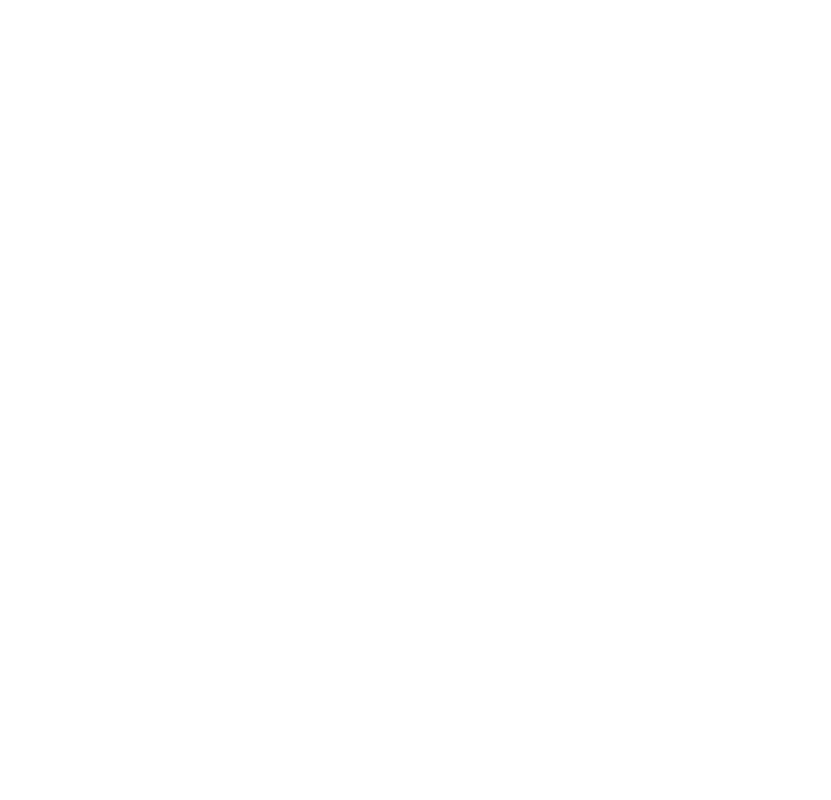
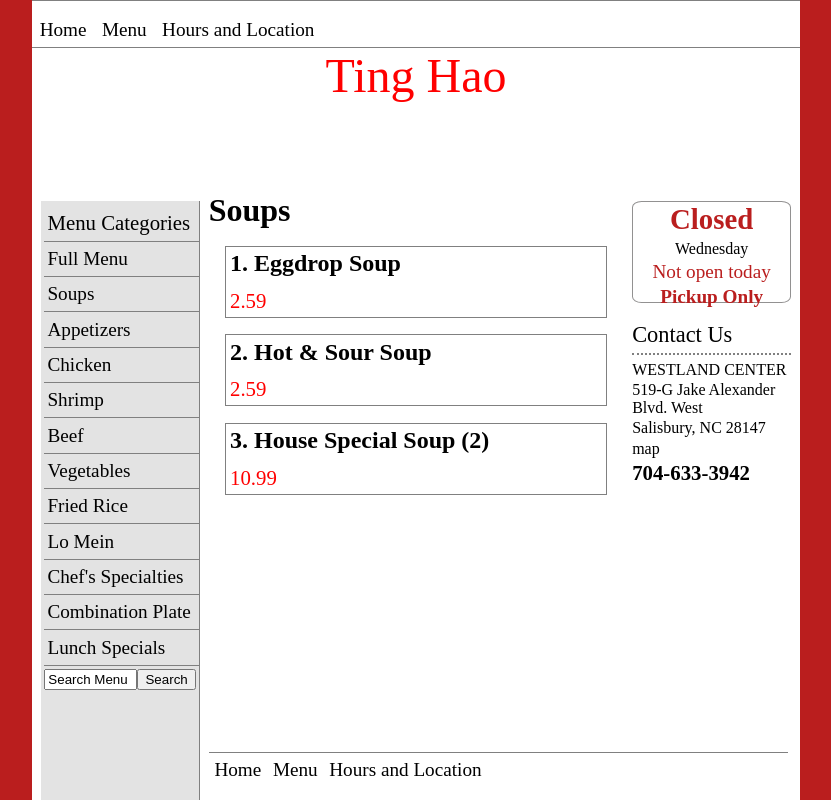
Before and after one commit to pongpwner/ting-hao, a plain HTML site: page src/menu.html in a window 1280 px wide. Shown: the whole page, without its empty margins (224-1055 px from the left). Drawn offline with Linux system fonts and the light colour scheme.

Commit message:
added menu page

```diff
--- a/src/menu.html
+++ b/src/menu.html
@@ -2,9 +2,101 @@
 <html lang="en">
   <head>
     <meta charset="UTF-8" />
-    <meta http-equiv="X-UA-Compatible" content="IE=edge" />
     <meta name="viewport" content="width=device-width, initial-scale=1.0" />
-    <title>Document</title>
+    <title>Ting Hao</title>
+    <link href="styles.css" rel="stylesheet" />
   </head>
-  <body></body>
+  <body>
+    <div class="pageContainer">
+      <header class="pageHeader">
+        <a href="index.html" class=" desktopNav desktop">Home</a>
+        <a href="menu.html" class="desktopNav desktop">Menu</a>
+        <a class="desktopNav desktop">Hours and Location</a>
+
+        <button type="button" class="mobileNav mobile" onClick="openMobileNav()">Nav</button>
+
+
+        <p class="mobileNav mobile">Ting Hao - Salisbury</p>
+        <button class="searchMenu mobileNav mobile">=</button>
+      </header>
+      <div class="mobileNav mobileNavBar mobile">
+        <button type="button" onClick="closeMobileNav()" class="mobile mobileNav mobileNavBarItem mobileNavClose">X</button>
+        <a class="mobileNav mobileNavBarItem mobile" onClick="closeMobileNav()" href="./index.html">Home</a>
+        <a class="mobileNav mobileNavBarItem mobile">Menu</a>
+        <a class="mobileNav mobileNavBarItem mobile">Hours and Location</a>
+      </div>
+      <div class="headerPicture">Ting Hao</div>
+      <div class="menuNavigation">
+        <button class="menuButton mobile" type="button" onClick="mobileMenuNav()">Menu Categories     +</button>
+      <div class="menuCategory desktop">Menu Categories</div>
+      <div class="menuNav">
+        <a href="" class="menuNavCat">Full Menu</a>
+        <a href="" class="menuNavCat">Soups</a>
+        <a href="" class="menuNavCat">Appetizers</a>
+        <a href="" class="menuNavCat">Chicken</a>
+        <a href="" class="menuNavCat">Shrimp</a>
+        <a href="" class="menuNavCat">Beef</a>
+        <a href="" class="menuNavCat">Vegetables</a>
+        <a href="" class="menuNavCat">Fried Rice</a>
+        <a href="" class="menuNavCat">Lo Mein</a>
+        <a href="" class="menuNavCat">Chef's Specialties</a>
+        <a href="" class="menuNavCat">Combination Plate</a>
+        <a href="" class="menuNavCat">Lunch Specials</a>
+      </div>
+        <div class="menuNavSearch">
+          <input value="Search Menu"class="menuNavSearchBar">
+          <button class="menuNavSearchButton">Search</button>
+
+        </div>
+
+
+      </div>
+
+
+        <div class="mainContent">
+            <div class="menuItemContainer">
+                <div class="dishType">Soups</div>
+                <div class="menuItem">
+                    <div class="dishName">1. Eggdrop Soup</div>
+                    <div class="price soupPrice"></div>
+
+                </div>
+                <div class="menuItem">
+                    <div class="dishName">2. Hot & Sour Soup</div>
+                    <div class="price soupPrice"></div>
+
+                </div>
+                <div class="menuItem">
+                    <div class="dishName">3. House Special Soup (2)</div>
+                    <div class="price houseSpecialSoupPrice"></div>
+
+                </div>
+            </div>
+
+      </div>
+      <div class="basicInformation">
+        <p class="infoText"><span class="operation"></span></p>
+        <p class="infoText"><span class="clock"></span></p>
+        <p class="infoText"><span class="operationHours"></span></p>
+        <p class="infoText serviceType">Pickup Only</p>
+      </div>
+      <div class="contactInformation">
+        <p class="infoText contactTitle desktop">Contact Us</p>
+        <p class="infoText adress">WESTLAND CENTER</p>
+        <p class="infoText adress">519-G Jake Alexander Blvd. West</p>
+        <p class="infoText adress">Salisbury, NC 28147</p>
+        <p class="infoText map">map</p>
+
+        <p class="infoText phoneNumber">704-633-3942</p>
+      </div>
+      <footer class="pageFooter">
+        <a href="index.html" class="desktopNav desktop">Home</a>
+        <a href="menu.html" class="desktopNav desktop">Menu</a>
+        <a class="desktopNav desktop">Hours and Location</a>
+      </footer>
+
+    </div>
+
+    <script src=./script.js></script>
+  </body>
 </html>
--- a/src/styles.css
+++ b/src/styles.css
@@ -60,6 +60,13 @@ body {
   padding: 2%;
   background-color: white;
 }
+.menuNavCat {
+  text-decoration: none;
+  border-bottom: 1px gray solid;
+  padding: 3% 0 3% 3%;
+  color: green;
+  font-size: 1.3em;
+}
 .basicInformation {
   display: flex;
   flex-direction: column;
@@ -101,6 +108,7 @@ body {
 .menuNav {
   display: none;
   flex-direction: column;
+  background-color: white;
 }
 .menuButton {
   width: 100%;
@@ -147,7 +155,40 @@ body {
 .description {
   margin: 4%;
 }
-/*/////////////////////////////////////////////////////////////////////////////////////////////////////////////*/
+/*//////////////////////////////////////////menu pricing/////////////////////////////////////////////////*/
+.menuItemContainer {
+}
+.dishType {
+  font-size: 2em;
+  font-weight: 900;
+}
+.menuItem {
+  display: flex;
+  flex-direction: column;
+  justify-content: space-between;
+  border: 1px gray solid;
+  margin: 4%;
+}
+
+.dishName {
+  font-size: 1.5em;
+  font-weight: 900;
+  margin: 1% 1% 2% 1%;
+}
+.price {
+  color: red;
+  font-size: 1.3em;
+  margin: 1%;
+}
+
+.soupPrice:after {
+  content: "2.59";
+}
+.houseSpecialSoupPrice:after {
+  content: "10.99";
+}
+
+/*/ ////////////////////////////////////////////////////////////////////////////////////////////////////////////*/
 @media only screen and (min-width: 420px) {
   html,
   body,
@@ -202,6 +243,7 @@ body {
   .menuNav {
     display: flex;
     flex-direction: column;
+    background-color: #e3e3e3;
   }
 
   .menuNavigation {
```
Also changed, not shown: src/index.html (+7 -4 lines).
